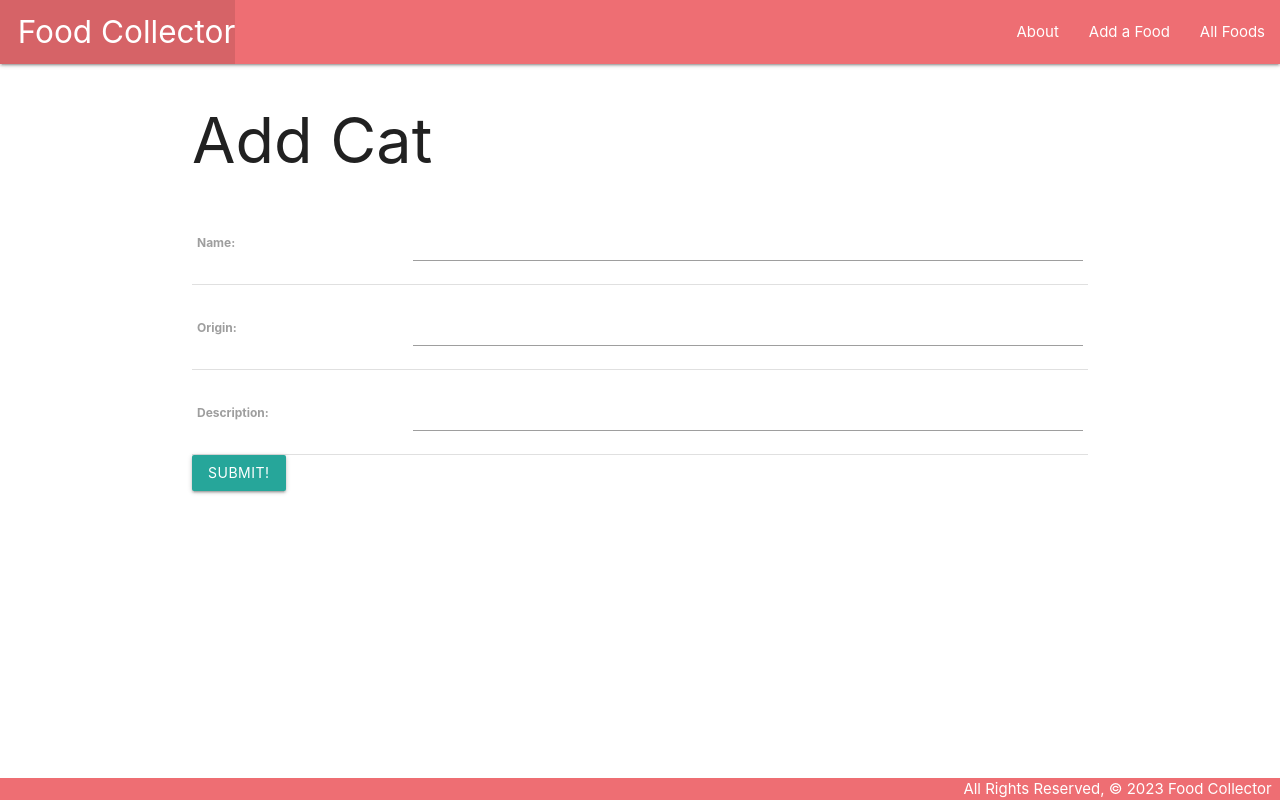
After one commit to tcjiao/foodcollector, a Django app: a page that uses main_app/templates/base.html in a window 1280 px wide. The commit adds this page. Run offline with Django 4.2, Linux system fonts and the light colour scheme.

Commit message:
part 1-3

```diff
--- a/main_app/models.py
+++ b/main_app/models.py
@@ -1,4 +1,5 @@
 from django.db import models
+from django.urls import reverse
 
 # Create your models here.
 
@@ -8,4 +9,7 @@ class Food(models.Model):
     description = models.CharField(max_length=100)
 
     def __str__(self):
-        return self.name
+        return f'{self.name} ({self.id})'
+
+    def get_absolute_url(self):
+        return reverse('detail', kwargs={'cat_id: self.id'})
--- a/main_app/templates/base.html
+++ b/main_app/templates/base.html
@@ -16,11 +16,12 @@
     <nav>
       <div class="nav-wrapper">
         <ul>
-          <li><a href="/" class="left brand-logo">&nbsp;&nbsp;Food Collector</a></li>
+          <li><a href="{% url 'home' %}" class="left brand-logo">&nbsp;&nbsp;Food Collector</a></li>
         </ul>
         <ul class="right">
-          <li><a href="/about">About</a></li>
-          <li><a href="/foods">All Foods</a></li>
+          <li><a href="{% url 'about' %}">About</a></li>
+          <li><a href="{% url 'foods_create' %}">Add a Food</a></li>
+          <li><a href="{% url 'index' %}">All Foods</a></li>
         </ul>
       </div>
     </nav>
--- a/main_app/templates/foods/index.html
+++ b/main_app/templates/foods/index.html
@@ -5,7 +5,7 @@
 
 {% for food in foods %}
   <div class="card">
-    <a href="/foods/{{ food.id }}">
+    <a href="{% url 'detail' food.id %}">
     <div class="card-content">
       <span class="card-title">{{ food.name }}</span>
       <p>Origin: {{ food.origin }}</p>
--- /dev/null
+++ b/main_app/templates/main_app/food_form.html
@@ -0,0 +1,16 @@
+{% extends 'base.html' %}
+
+{% block content %}
+    {% if object %}
+        <h1>Edit <span class="teal-text">{{object.name}}</span></h1>
+    {% else %}
+        <h1>Add Cat</h1>
+    {% endif %}
+  <form action="" method="POST">
+    {% csrf_token %}
+    <table>
+      {{ form.as_table }}
+    </table>
+    <input type="submit" value="Submit!" class="btn">
+  </form>
+{% endblock %}
--- a/main_app/urls.py
+++ b/main_app/urls.py
@@ -6,4 +6,7 @@ urlpatterns = [
     path('about/', views.about, name='about'),
     path('foods/', views.foods_index, name='index'),
     path('foods/<int:food_id>', views.foods_detail, name='detail'),
+    path('foods/create/>', views.FoodCreate.as_view(), name='foods_create'),
+    path('foods/<int:pk>/update/', views.FoodUpdate.as_view(), name='foods_update'),
+    path('foods/<int:pk>/delete/', views.FoodDelete.as_view(), name='foods_delete'),
 ]
--- a/main_app/views.py
+++ b/main_app/views.py
@@ -1,4 +1,5 @@
 from django.shortcuts import render
+from django.views.generic.edit import CreateView, UpdateView, DeleteView
 from .models import Food
 
 # Create your views here.
@@ -11,3 +12,22 @@ def about(request):
 def foods_index(request):
   foods = Food.objects.all()
   return render(request, 'foods/index.html', {'foods': foods})
+
+def foods_detail(request, food_id):
+   food = Food.objects.get(id=food_id)
+   return render(request, 'foods/detail.html', {'food': food})
+
+class FoodCreate(CreateView):
+   model = Food
+   fields = '__all__'
+   success_url = '/foods/'
+
+class FoodUpdate(UpdateView):
+   model = Food
+   fields = ['origin', 'description']
+   success_url = '/foods/'
+
+
+class FoodDelete(DeleteView):
+   model = Food
+   success_url = '/foods/'
```
Also changed, not shown: main_app/templates/foods/detail.html (added, +18 -0 lines), main_app/templates/main_app/food_confirm_delete.html (added, +13 -0 lines).
